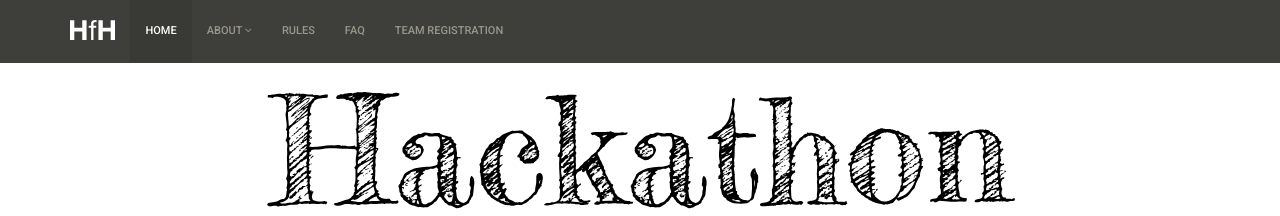
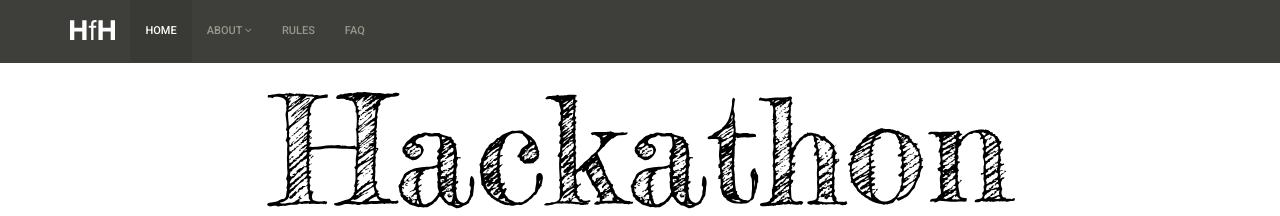
Before and after one commit to cmpsci-goldnjub/info, a Jekyll site: the page built from index.html, in a window 1280 px wide. Shown: the top 216 px of the page. Built offline with Jekyll 4.4.1, drawn with Linux system fonts in a browser that asks for light colours.

Commit message:
Update navbar.html

```diff
--- a/_includes/navbar.html
+++ b/_includes/navbar.html
@@ -25,7 +25,6 @@
         </li>
         <li id="rules-nav"><a href="{{ "/rules/" | prepend: site.baseurl }}">Rules</a></li>
         <li id="faq-nav"><a href="{{ "/faq/" | prepend: site.baseurl }}">FAQ</a></li>
-        <li id="teams-nav"><a href="{{ "/teams/" | prepend: site.baseurl }}">Team Registration</a></li>
       </ul>
     </div><!--/.nav-collapse -->
   </div>
```
